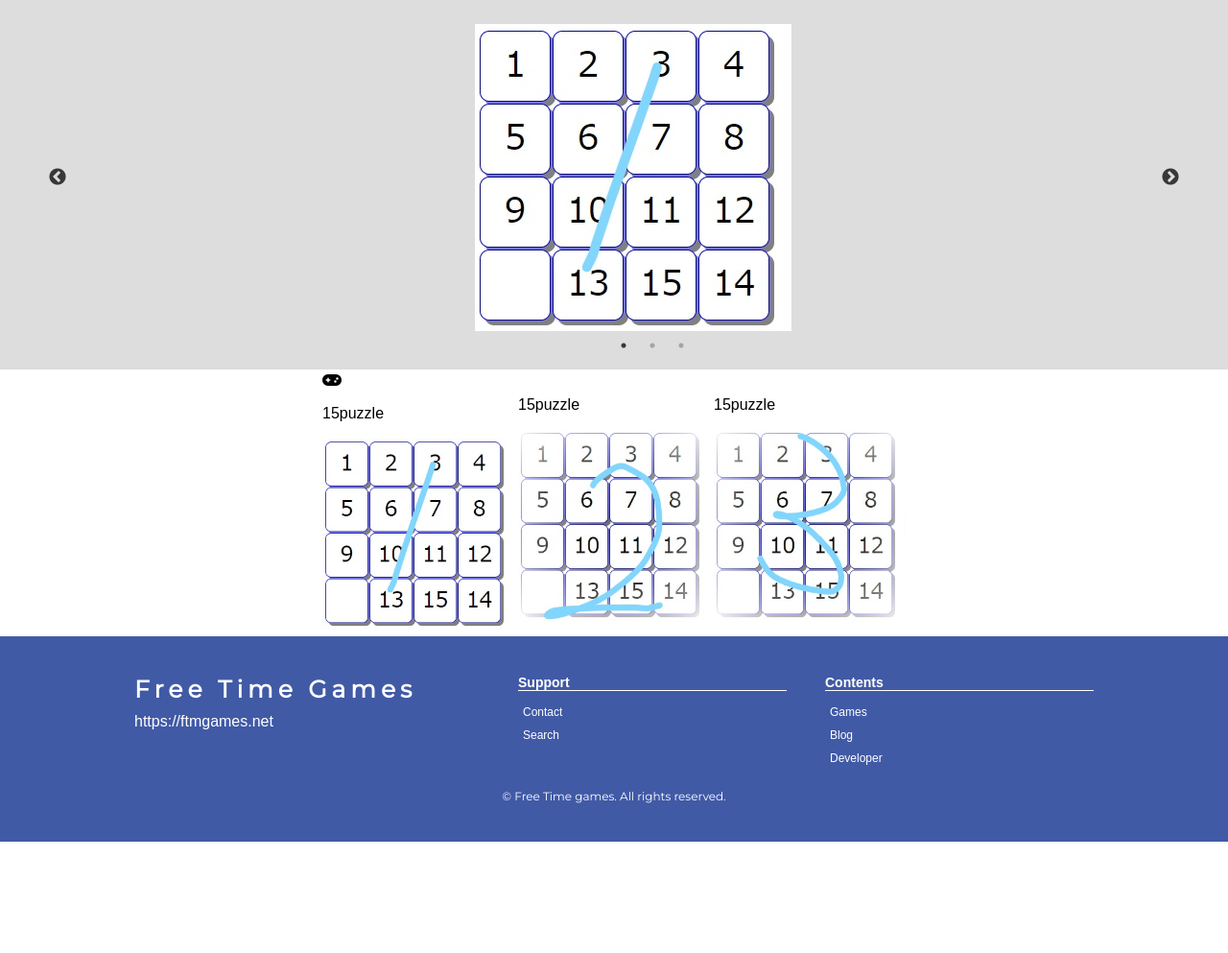
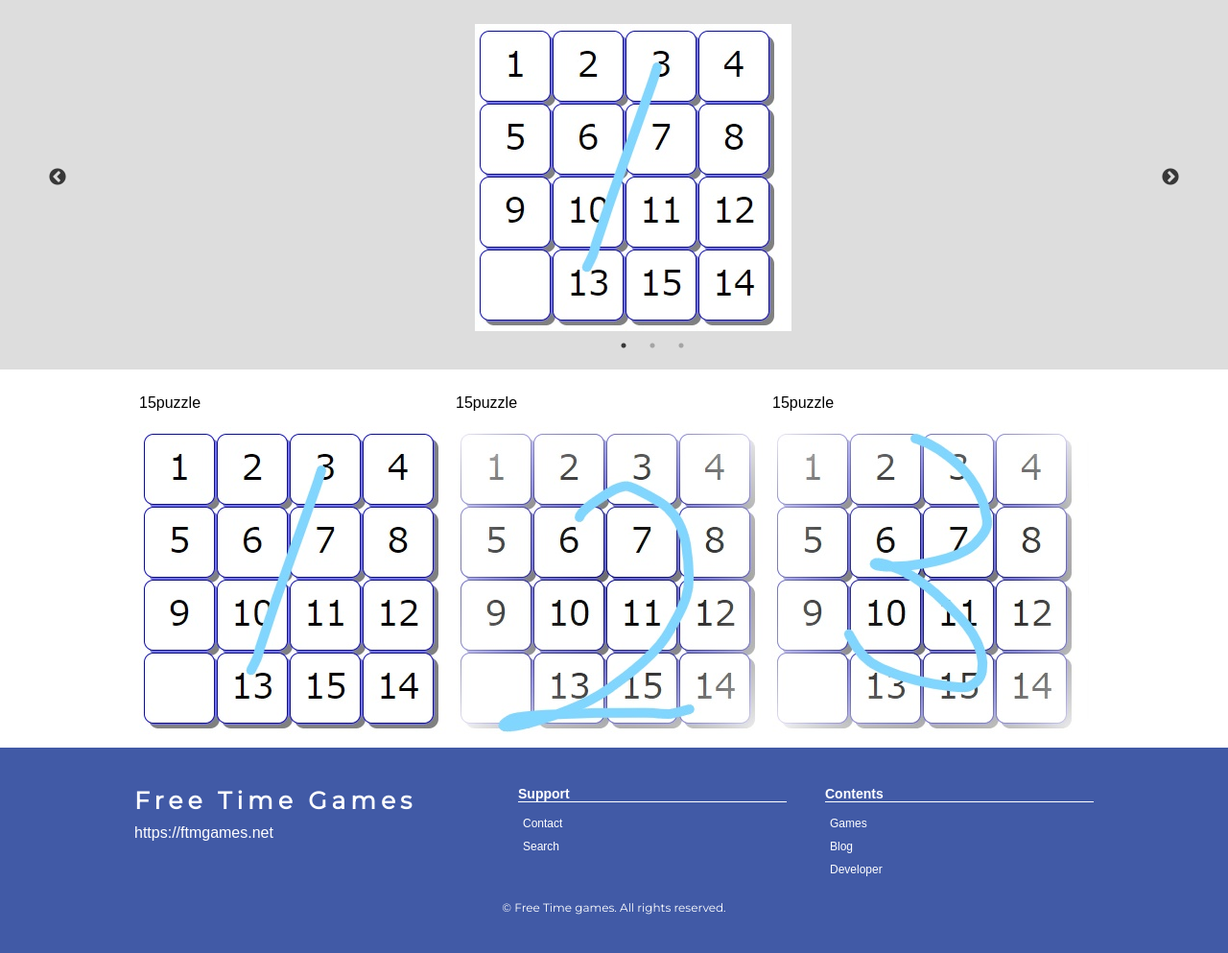
Before and after one commit to Aki321/ftmgames, a PHP site: page / in a window 1280 px wide; the page is wider, and only the part inside the window is pictured. Shown: the part 71-1064 px from the top of that part at 96% size. Before the commit the page ends 948 px from the top of that part, so only its background shows below. Run offline with PHP 8.4, Linux system fonts and the light colour scheme; some libraries are stand-ins or nearby versions.

Commit message:
Modify listable responsibe

```diff
--- a/css/style.css
+++ b/css/style.css
@@ -135,15 +135,6 @@ header {
     color: black!important;
 }
 
-#allgames {
-    margin:0 auto;
-}
-
-#allgames img {
-    height: 200px;
-    width: 200px;
-}
-
 footer {
     color: #fff;
     background-color: #415AA6;
@@ -242,3 +233,27 @@ footer .container {
     text-align: center;
     font-family: 'Montserrat', sans-serif;
 }
+
+@media(max-width: 568px) {
+    #slider {
+        display: none;
+    }
+}
+
+.listable{
+    width: 100%;
+}
+
+.allgames {
+    max-width: 1000px;
+    margin: 10px auto;
+    display: flex;
+    flex-wrap: wrap;
+    justify-content: center;
+}
+
+.allgames img {
+    width: 100%;
+    max-width: 100%;
+    height: auto;
+}
--- a/index.html
+++ b/index.html
@@ -56,21 +56,19 @@
         </ul>
     </section>
 
-    <section id="listable">
-        <table id="allgames">
-            <tr>
-                <td><span class="fas fa-gamepad"></span>
-                    <p>15puzzle</p><img alt="slide_01" src="img/demo1.jpg" />
-                </td>
-                <td>
-                    <p>15puzzle</p><img alt="slide_02" src="img/demo2.jpg" />
-                </td>
-                <td>
-                    <p>15puzzle</p><img alt="slide_03" src="img/demo3.jpg" />
-                </td>
-            </tr>
-        </table>
-    </section>
+    <div class="listable">
+        <div class="allgames">
+            <div>
+                <p>15puzzle</p><img alt="slide_01" src="img/demo1.jpg" />
+            </div>
+            <div>
+                <p>15puzzle</p><img alt="slide_02" src="img/demo2.jpg" />
+            </div>
+            <div>
+                <p>15puzzle</p><img alt="slide_03" src="img/demo3.jpg" />
+            </div>
+        </div>
+    </div>
 
     <section id="aboutcont">
 
```
